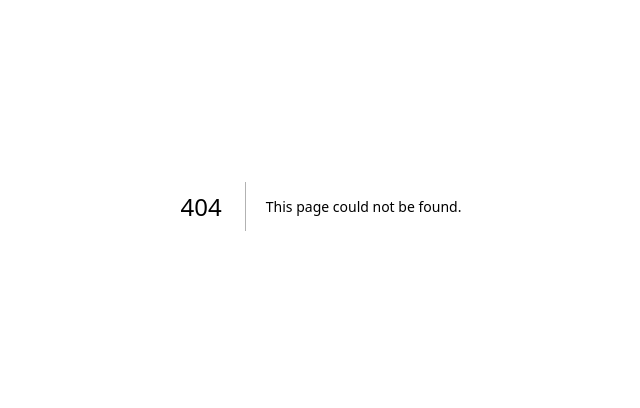
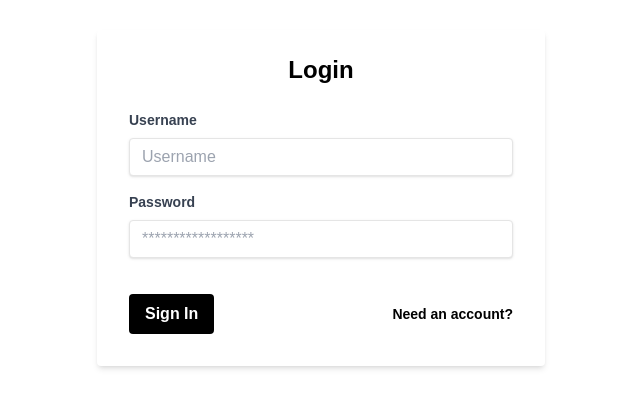
Before and after one commit to nizamike229/MeloCloud, a Next.js app in the folder front/: page /auth in a window 1280 px wide. Before the commit this address had no page. Shown: the part 194-602 px from the top of the page, without its empty margins (319-959 px from the left). Built offline with nearby package versions, Linux system fonts and the light colour scheme.

Commit message:
Added login/register page

```diff
--- /dev/null
+++ b/front/src/app/auth/page.tsx
@@ -0,0 +1,137 @@
+'use client'
+
+import {useState} from 'react'
+import {useRouter} from 'next/navigation'
+import myDefault from 'axios'
+import {motion, AnimatePresence} from 'framer-motion'
+
+export default function AuthPage() {
+    const [isLogin, setIsLogin] = useState(true)
+    const [username, setUsername] = useState('')
+    const [password, setPassword] = useState('')
+    const [error, setError] = useState('')
+    const [success, setSuccess] = useState('')
+    const router = useRouter()
+    const axios = myDefault.create({
+        withCredentials: true,
+    })
+
+    const handleSubmit = async (e: React.FormEvent) => {
+        e.preventDefault()
+        setError('')
+        setSuccess('')
+
+        try {
+            const endpoint = isLogin
+                ? 'http://localhost:5151/auth/login'
+                : 'http://localhost:5151/auth/register'
+
+            const response = await axios.post(endpoint, {username, password})
+
+            if (response.status === 200) {
+                setSuccess(isLogin ? 'Login successful!' : 'Registration successful!')
+                if (isLogin) {
+                    setTimeout(() => router.push('/'), 1500)
+                } else {
+                    setTimeout(() => setIsLogin(true), 1500)
+                }
+            } else {
+                setError(response.data.message || 'An error occurred')
+            }
+        } catch (err) {
+            setError('An error occurred. Please try again.')
+        }
+    }
+
+    const toggleAuthMode = () => {
+        setIsLogin(!isLogin)
+        setError('')
+        setSuccess('')
+    }
+
+    return (
+        <div className="min-h-screen flex items-center justify-center bg-white">
+            <motion.div
+                initial={{opacity: 0, y: -20}}
+                animate={{opacity: 1, y: 0}}
+                transition={{duration: 0.5}}
+                className="w-full max-w-md"
+            >
+                <form onSubmit={handleSubmit} className="bg-white shadow-md rounded px-8 pt-6 pb-8 mb-4">
+                    <h2 className="text-2xl font-bold mb-6 text-center text-black">
+                        {isLogin ? 'Login' : 'Register'}
+                    </h2>
+                    <div className="mb-4">
+                        <label className="block text-gray-700 text-sm font-bold mb-2" htmlFor="username">
+                            Username
+                        </label>
+                        <input
+                            className="shadow appearance-none border rounded w-full py-2 px-3 text-gray-700 leading-tight focus:outline-none focus:shadow-outline"
+                            id="username"
+                            type="text"
+                            placeholder="Username"
+                            value={username}
+                            onChange={(e) => setUsername(e.target.value)}
+                            required
+                        />
+                    </div>
+                    <div className="mb-6">
+                        <label className="block text-gray-700 text-sm font-bold mb-2" htmlFor="password">
+                            Password
+                        </label>
+                        <input
+                            className="shadow appearance-none border rounded w-full py-2 px-3 text-gray-700 mb-3 leading-tight focus:outline-none focus:shadow-outline"
+                            id="password"
+                            type="password"
+                            placeholder="******************"
+                            value={password}
+                            onChange={(e) => setPassword(e.target.value)}
+                            required
+                        />
+                    </div>
+                    <div className="flex items-center justify-between">
+                        <motion.button
+                            whileHover={{scale: 1.05}}
+                            whileTap={{scale: 0.95}}
+                            className="bg-black hover:bg-gray-800 text-white font-bold py-2 px-4 rounded focus:outline-none focus:shadow-outline"
+                            type="submit"
+                        >
+                            {isLogin ? 'Sign In' : 'Sign Up'}
+                        </motion.button>
+                        <motion.button
+                            whileHover={{scale: 1.05}}
+                            whileTap={{scale: 0.95}}
+                            className="inline-block align-baseline font-bold text-sm text-black hover:text-gray-800"
+                            type="button"
+                            onClick={toggleAuthMode}
+                        >
+                            {isLogin ? 'Need an account?' : 'Already have an account?'}
+                        </motion.button>
+                    </div>
+                </form>
+                <AnimatePresence>
+                    {error && (
+                        <motion.p
+                            initial={{opacity: 0, y: -10}}
+                            animate={{opacity: 1, y: 0}}
+                            exit={{opacity: 0, y: -10}}
+                            className="text-red-500 text-xs italic mt-2"
+                        >
+                            {error}
+                        </motion.p>
+                    )}
+                    {success && (
+                        <motion.p
+                            initial={{opacity: 0, y: -10}}
+                            animate={{opacity: 1, y: 0}}
+                            exit={{opacity: 0, y: -10}}
+                            className="text-green-500 text-xs italic mt-2"
+                        >
+                            {success}
+                        </motion.p>
+                    )}
+                </AnimatePresence>
+            </motion.div>
+        </div>
+    )
+}
```
